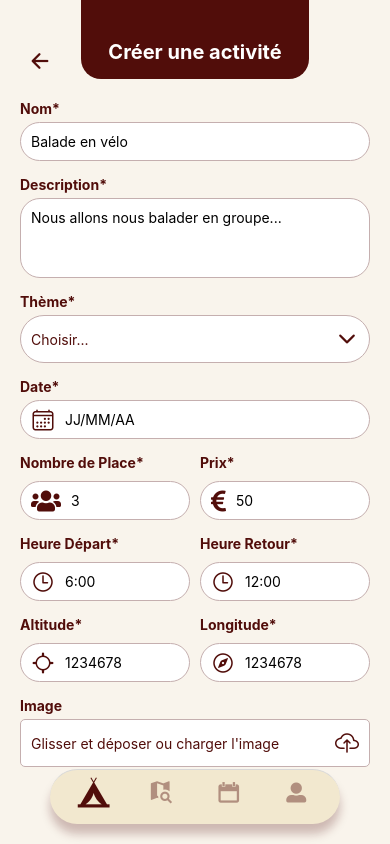
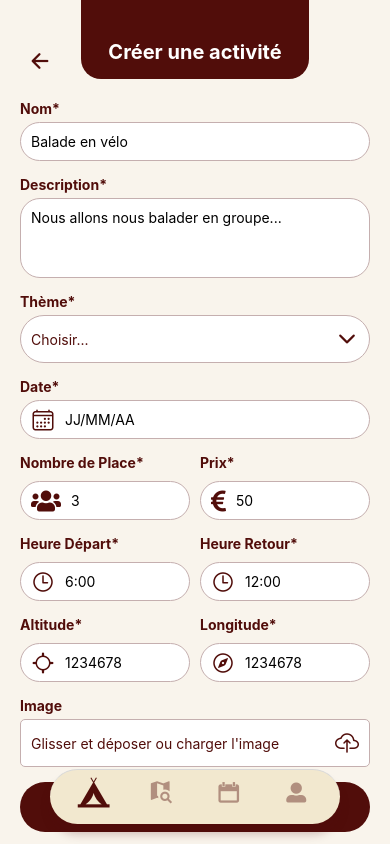
Before and after one commit to Inesamzr/Traveo-Front, a React Native app: screen /CreerActivite in a window 390 px wide. Built offline with nearby package versions, Linux system fonts and the light colour scheme.

Commit message:
ajout du composent popup et incorporation dans page de creation activite

```diff
--- /dev/null
+++ b/Components/Accueil/Popup.js
@@ -0,0 +1,50 @@
+import React from 'react';
+import { View, Text, TouchableOpacity, StyleSheet, Modal } from 'react-native';
+
+export default function Popup({ visible, onClose, message }) {
+  return (
+    <Modal transparent={true} visible={visible} animationType="fade">
+      <View style={styles.overlay}>
+        <View style={styles.popupContainer}>
+          <Text style={styles.message}>{message}</Text>
+          <TouchableOpacity style={styles.closeButton} onPress={onClose}>
+            <Text style={styles.closeButtonText}>Fermer</Text>
+          </TouchableOpacity>
+        </View>
+      </View>
+    </Modal>
+  );
+}
+
+const styles = StyleSheet.create({
+  overlay: {
+    flex: 1,
+    justifyContent: 'center',
+    alignItems: 'center',
+    backgroundColor: 'rgba(0, 0, 0, 0.5)',
+  },
+  popupContainer: {
+    width: 300,
+    padding: 20,
+    backgroundColor: 'white',
+    borderRadius: 10,
+    alignItems: 'center',
+  },
+  message: {
+    fontSize: 16,
+    color: '#510D0A',
+    textAlign: 'center',
+    marginBottom: 20,
+  },
+  closeButton: {
+    backgroundColor: '#510D0A',
+    paddingVertical: 10,
+    paddingHorizontal: 20,
+    borderRadius: 5,
+  },
+  closeButtonText: {
+    color: 'white',
+    fontSize: 14,
+    fontWeight: 'bold',
+  },
+});
--- a/screens/Activite/CreerActivitePage.js
+++ b/screens/Activite/CreerActivitePage.js
@@ -11,6 +11,7 @@ import { Ionicons, FontAwesome5 } from '@expo/vector-icons';
 import { Picker } from '@react-native-picker/picker';
 import { useNavigation } from '@react-navigation/native';
 import Header from '../../Components/Header';
+import Popup from '../../Components/Accueil/Popup';
 
 export default function CreerActivitePage() {
     const navigation = useNavigation();
@@ -25,10 +26,13 @@ export default function CreerActivitePage() {
     const [altitude, setAltitude] = useState('');
     const [longitude, setLongitude] = useState('');
     const [isThemeDropdownVisible, setThemeDropdownVisible] = useState(false);
+    const [isPopupVisible, setPopupVisible] = useState(false);
+
     const themes = ['Cuisine', 'Créativité', 'Spiritualité','Aventure'];
 
 
   return (
+    <>
     <ScrollView style={styles.container}>
     <TouchableOpacity onPress={() => navigation.goBack()} style={styles.backIcon}>
         <Ionicons name="arrow-back" size={24} color="#510D0A" />
@@ -205,8 +209,24 @@ export default function CreerActivitePage() {
           <Text style={styles.imageUploadText}>Glisser et déposer ou charger l'image</Text>
           <Ionicons name="cloud-upload-outline" size={24} color="#510D0A" />
         </TouchableOpacity>
-      </View>
-    </ScrollView>
+
+    <TouchableOpacity
+            style={styles.createButton}
+            onPress={() => setPopupVisible(true)}
+          >
+            <Text style={styles.createButtonText}>Créer</Text>
+          </TouchableOpacity>
+        </View>
+      </ScrollView>
+
+      {/* Popup */}
+      <Popup
+        visible={isPopupVisible}
+        onClose={() => setPopupVisible(false)}
+        message="Votre activité a été créée avec succès !"
+      />
+    </>
+
   );
 }
 
@@ -355,6 +375,16 @@ const styles = StyleSheet.create({
     color: '#510D0A',
     marginBottom: 5,
   },
-
-
+  createButton: {
+    backgroundColor: '#510D0A',
+    padding: 15,
+    borderRadius: 60,
+    alignItems: 'center',
+    marginBottom:80,
+  },
+  createButtonText: {
+    color: 'white',
+    fontSize: 16,
+    fontWeight: 'bold',
+  },
 });
```
